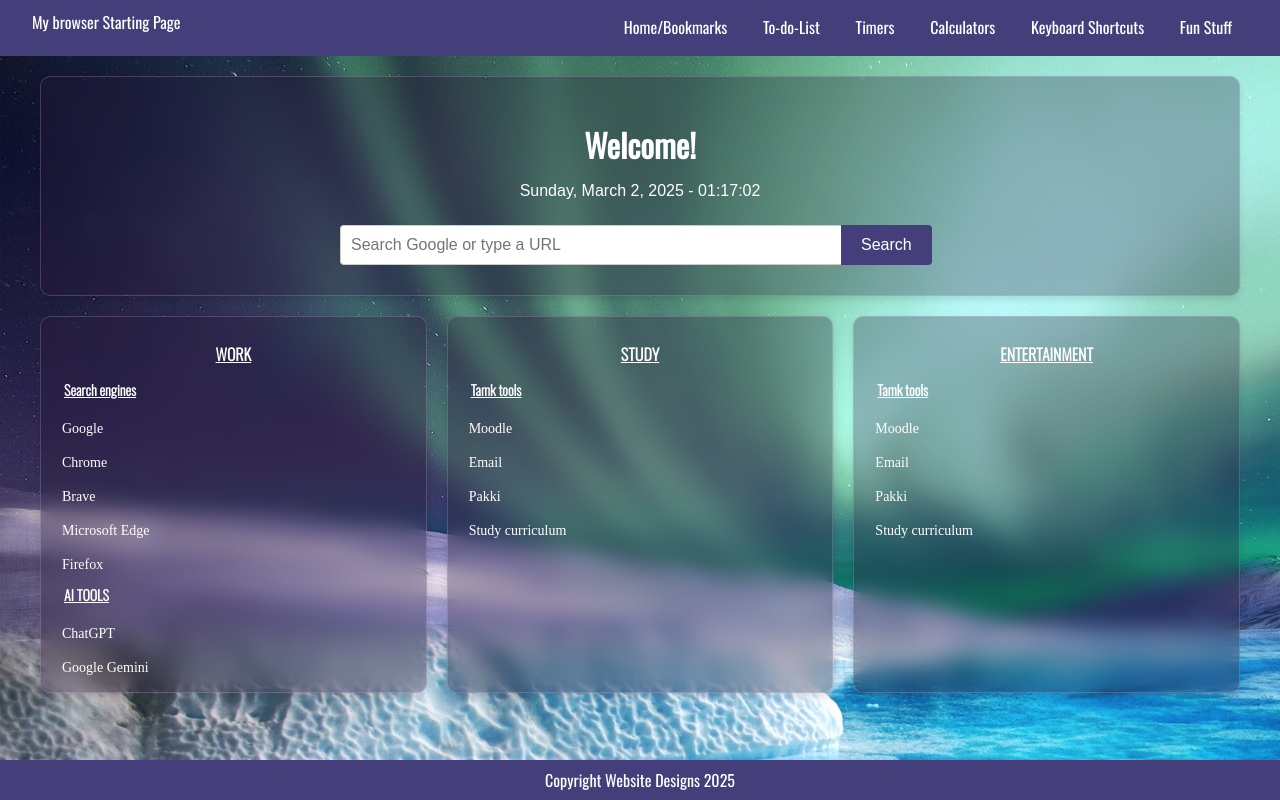
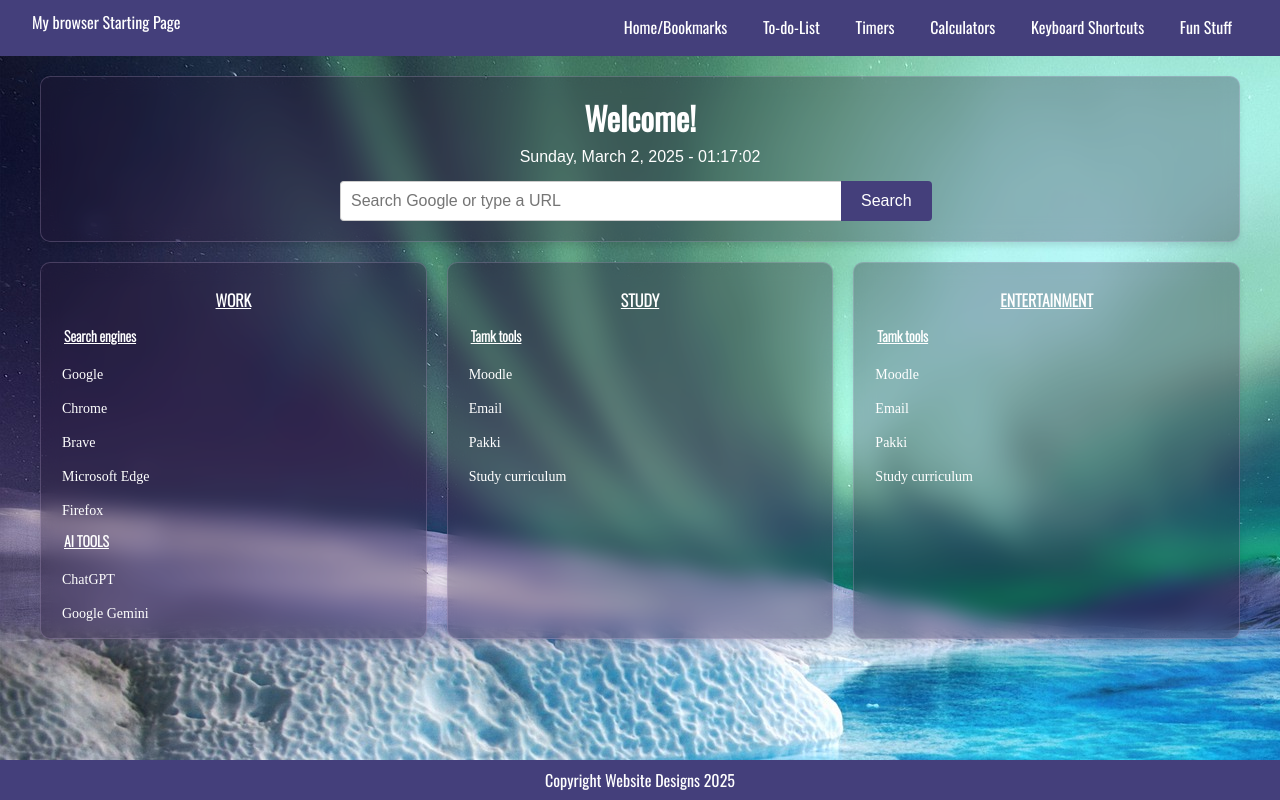
Before and after one commit to TNTshifu/startpage-project, a plain HTML site: page index.html in a window 1280 px wide. Drawn offline with Linux system fonts and the light colour scheme; a web font is replaced by a local one.

Commit message:
More layout fixes

```diff
--- a/index.html
+++ b/index.html
@@ -27,8 +27,8 @@
     <div class="content-wrapper"></div>
 
     <div class="index-container">
-        <div class="column first-column">
-        <h1>Welcome!</h1>
+        <div class="first-column">
+        <div id="welcome-text"><h1>Welcome!</h1></div>
         <div id="datetime"></div>
         <div id="search-container">
             <form id="search-form" action="https://www.google.com/search" method="get">
@@ -38,9 +38,6 @@
           </div>
     </div>
     </div>
-
-
-
 
 
 
--- a/styles/style.css
+++ b/styles/style.css
@@ -12,12 +12,17 @@
     padding: 10px; /*To create space*/
 }
 
+#welcome-text {
+    margin-top: 10px;
+    padding: 2px;
+    min-height: 50px; /* Adjust as needed */
+}
 
 #datetime {
     font-family: 'Nunito_Sans-Medium', sans-serif;
     font-size: 1em;
     text-align: center;
-    margin-top: 100px;
+    margin-top: 2px;
       /* Add any other styles you want here */
     color: #ffffff; /* Example text color */
     background-color: none; /* Example background color */
@@ -117,22 +122,6 @@ main { /*THIS IS IN THE HOME PAGE*/
     padding-bottom: 50px;
 }
 
-main h1 {
-    color: white;
-    position: absolute;
-    left: 50%;
-    top: 20%;
-    transform: translate(-50%, 0); /* Center horizontally by using negative half of the element's width */
-
-}
-
-
-
-
-
-
-
-
 .call-to-action {
     background-color: white;
     padding: 1rem;
@@ -177,6 +166,9 @@ main h1 {
     border: 1px solid rgba(234, 211, 255, 0.2); /* Subtle border */
     border-radius: 10px;
     box-shadow: 0 4px 6px rgba(0, 0, 0, 0.1); /* Optional: Subtle shadow */
+    display: flex;
+    flex-direction: column;
+    align-items: center;
 }
 
 
@@ -184,7 +176,7 @@ main h1 {
 
 #search-container {
     text-align: center;
-    margin: 25px auto;
+    margin: 15px auto;
     width: 600px; /* Adjust width as needed */
 }
 
@@ -337,6 +329,9 @@ footer {
     border: 1px solid rgba(234, 211, 255, 0.2); /* Subtle border */
     border-radius: 10px;
     box-shadow: 0 4px 6px rgba(0, 0, 0, 0.1); /* Optional: Subtle shadow */
+    display: flex;
+    flex-direction: column;
+    align-items: center;
 }
 .column {  /* columns with glassmorphism effect*/
     padding: 5px;
```
